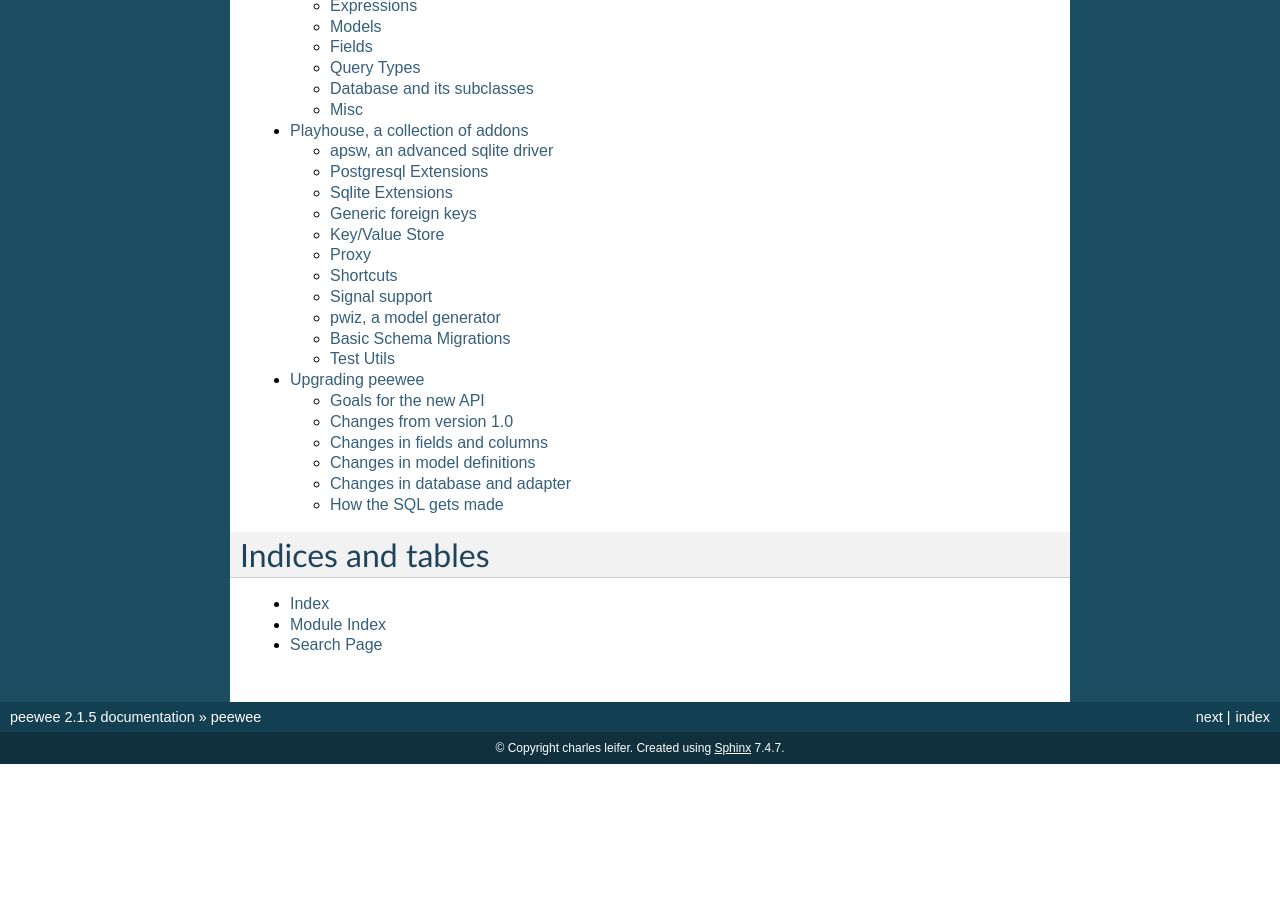
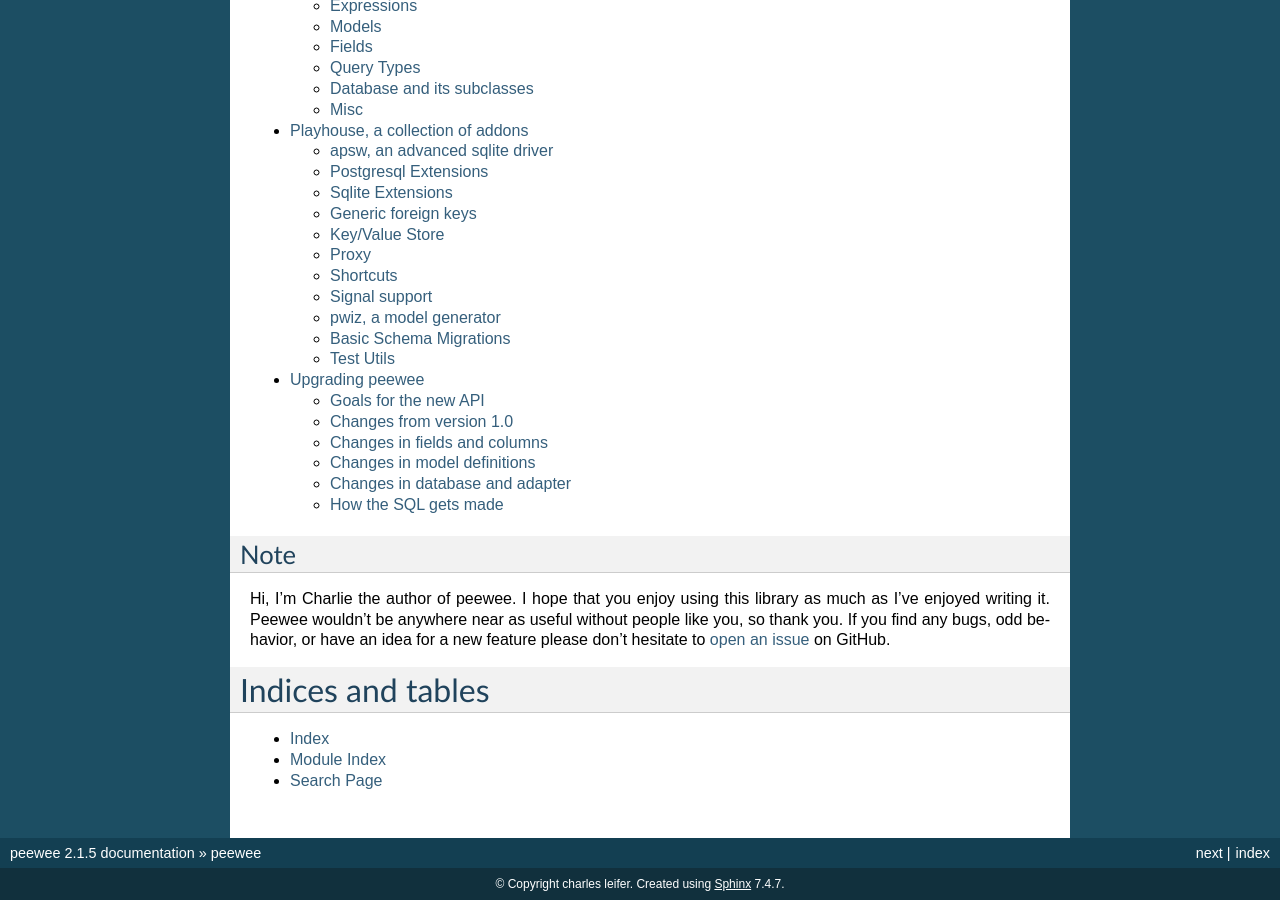
Before and after one commit to coleifer/peewee, a Sphinx documentation site: the page built from docs/index.rst, in a window 1280 px wide and 900 px high, scrolled down 1325 px. Built offline with Sphinx 7.4.7, drawn with Linux system fonts in a browser that asks for light colours; before the commit the page ends 2089 px from its top, so only the background shows below that.

Commit message:
Adding note

```diff
--- a/docs/index.rst
+++ b/docs/index.rst
@@ -45,6 +45,14 @@
    peewee/playhouse
    peewee/upgrading
 
+Note
+----
+
+Hi, I'm Charlie the author of peewee.  I hope that you enjoy using this library
+as much as I've enjoyed writing it.  Peewee wouldn't be anywhere near as useful
+without people like you, so thank you.  If you find any bugs, odd behavior, or
+have an idea for a new feature please don't hesitate to `open an issue <https://github.com/coleifer/peewee/issues?state=open>`_ on GitHub.
+
 Indices and tables
 ==================
 
```
